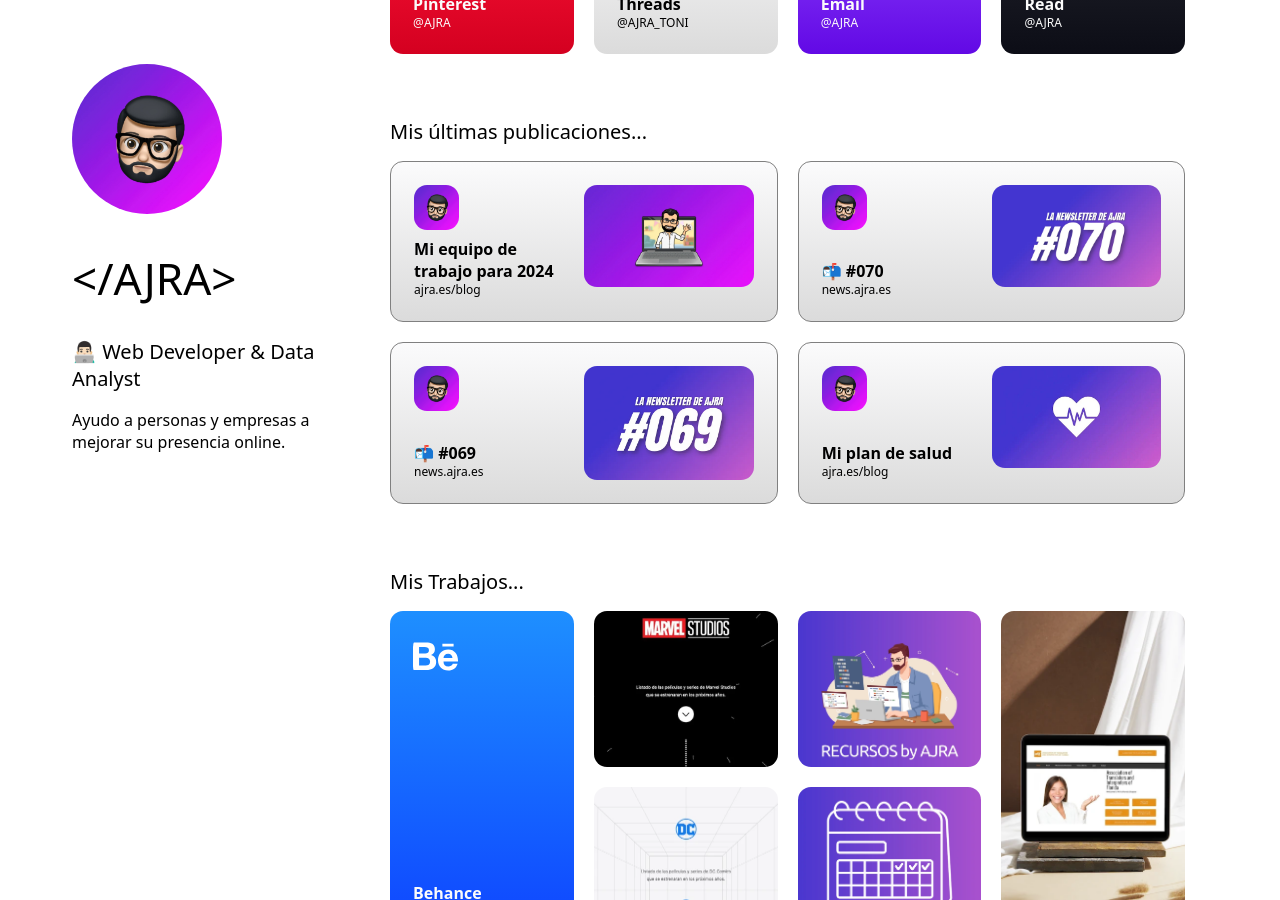
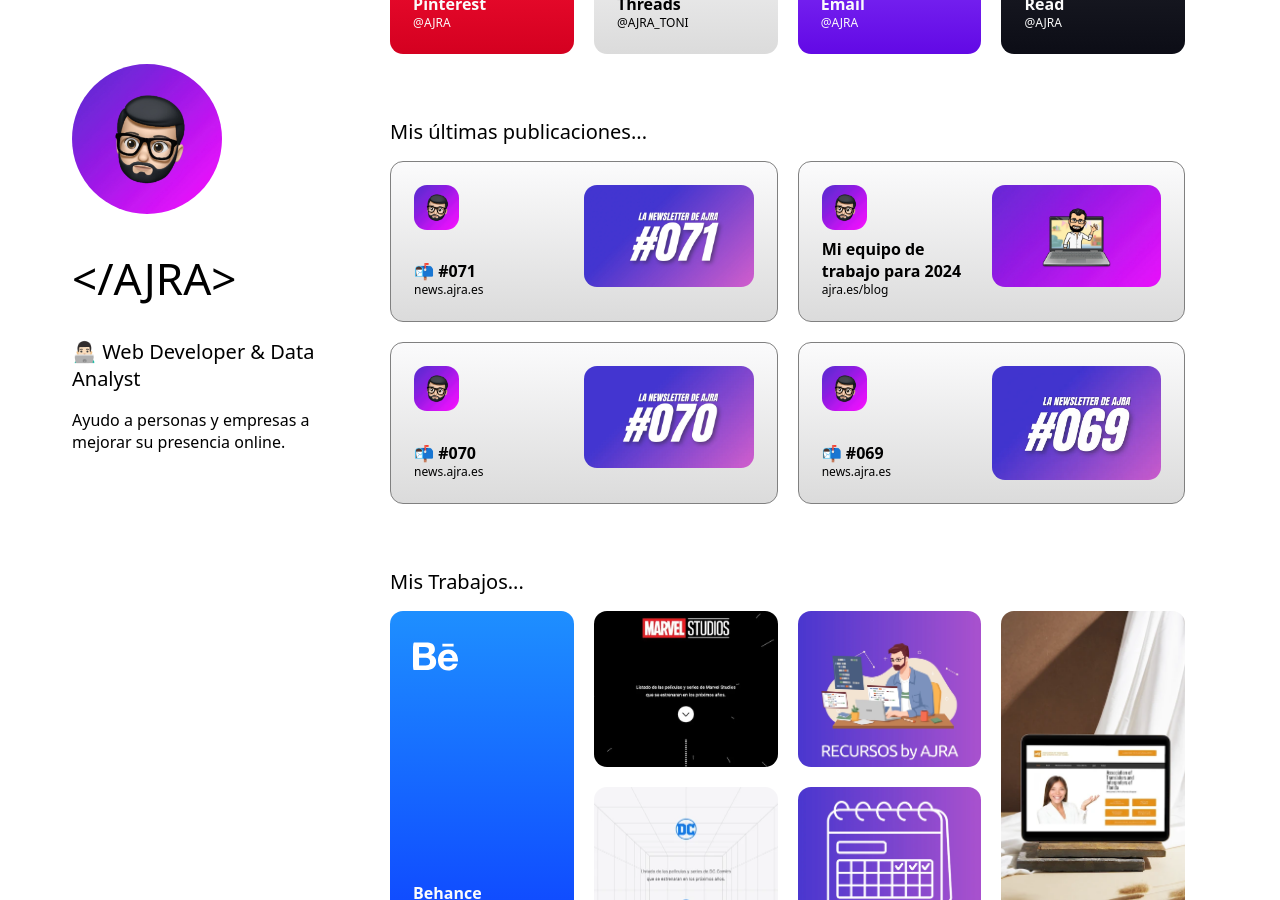
Before and after one commit to AJRAtoni/ajra, a Jekyll site: the page index.html, which Jekyll copies as it is, in a window 1280 px wide and 900 px high, scrolled down 570 px. Built offline with Jekyll 4.4.1, drawn with Linux system fonts in a browser that asks for light colours.

Commit message:
01/08/2024

```diff
--- a/index.html
+++ b/index.html
@@ -111,7 +111,20 @@
                 <!-- Mis Articulos -->
                 <h2>Mis últimas publicaciones...</h2>
                 <div class="articulos">
-                    <a href="https://ajra.es/blog/equipo2024/" target="_blank" class="caja caja-articulo articulo1"
+                    <a href="https://news.ajra.es/p/071" target="_blank" class="caja caja-articulo articulo1"
+                    aria-label="Enlace a mi articulo">
+                    <div class="mitad">
+                        <img class="logo-normal" src="images/AJRA.webp" alt="AJRA">
+                        <div class="info">
+                            <h2 class="title">📬 #071</h2>
+                            <p class="handle">news.ajra.es</p>
+                        </div>
+                    </div>
+                    <div class="mitad">
+                        <img class="destacada" src="images/articulo1.webp" alt="articulo">
+                    </div>
+                </a>
+                    <a href="https://ajra.es/blog/equipo2024/" target="_blank" class="caja caja-articulo articulo2"
                     aria-label="Enlace a mi articulo">
                     <div class="mitad">
                         <img class="logo-normal" src="images/AJRA.webp" alt="AJRA">
@@ -124,7 +137,7 @@
                         <img class="destacada" src="images/posts/EquipoTrabajo2024.webp" alt="articulo">
                     </div>
                 </a>
-                    <a href="https://news.ajra.es/p/070" target="_blank" class="caja caja-articulo articulo2"
+                    <a href="https://news.ajra.es/p/070" target="_blank" class="caja caja-articulo articulo3"
                         aria-label="Enlace a mi articulo">
                         <div class="mitad">
                             <img class="logo-normal" src="images/AJRA.webp" alt="AJRA">
@@ -134,10 +147,10 @@
                             </div>
                         </div>
                         <div class="mitad">
-                            <img class="destacada" src="images/articulo1.webp" alt="articulo">
+                            <img class="destacada" src="images/articulo2.webp" alt="articulo">
                         </div>
                     </a>
-                    <a href="https://news.ajra.es/p/069" target="_blank" class="caja caja-articulo articulo3"
+                    <a href="https://news.ajra.es/p/069" target="_blank" class="caja caja-articulo articulo4"
                         aria-label="Enlace a mi articulo">
                         <div class="mitad">
                             <img class="logo-normal" src="images/AJRA.webp" alt="AJRA">
@@ -147,21 +160,7 @@
                             </div>
                         </div>
                         <div class="mitad">
-                            <img class="destacada" src="images/articulo2.webp" alt="articulo">
-                        </div>
-                    </a>
-                    <a href="https://ajra.es/blog/plan-de-salud/" target="_blank"
-                        class="caja caja-articulo articulo4" aria-label="Enlace a mi articulo">
-                        <div class="mitad">
-                            <img class="logo-normal" src="images/AJRA.webp" alt="AJRA">
-                            <div class="info">
-                                <h2 class="title">Mi plan de salud</h2>
-                                <p class="handle">ajra.es/blog</p>
-                            </div>
-                        </div>
-                        <div class="mitad">
                             <img class="destacada" src="images/articulo3.webp" alt="articulo">
-
                         </div>
                     </a>
                 </div>
```
Also changed, not shown: images/articulo1.webp, images/articulo2.webp, images/articulo3.webp, images/articulo4.webp, 3 other files.
